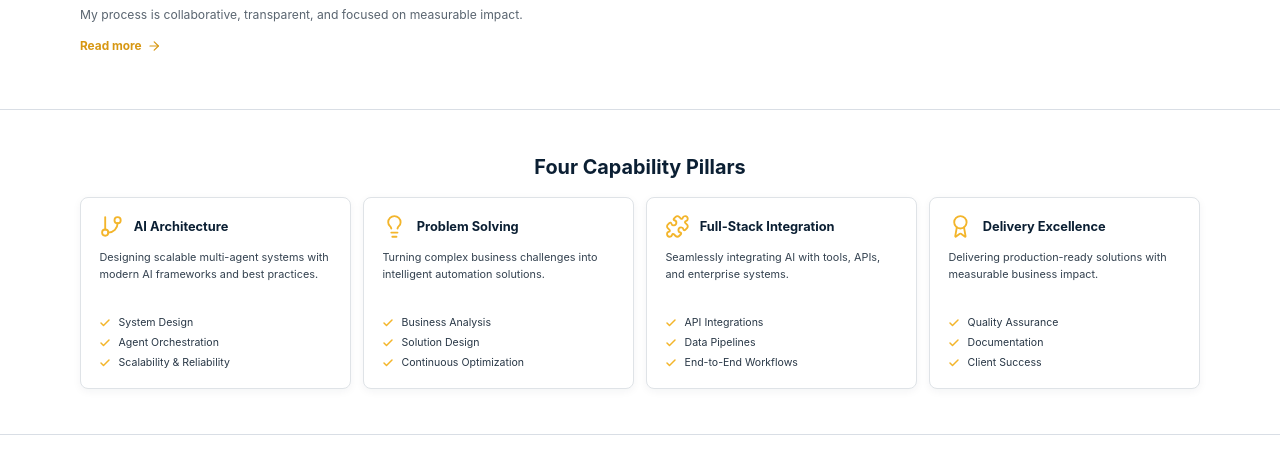
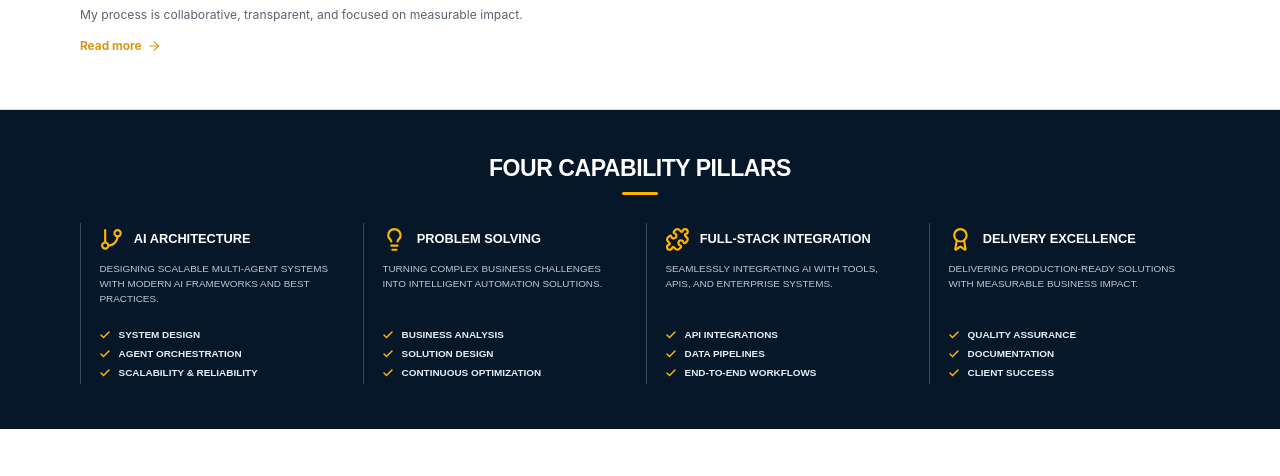
Before and after one commit to Srujan-DiagonalMatrix/srk, a React (Vite) app: page / in a window 1280 px wide. Shown: the part 2494-2970 px from the top of the page. Built offline with nearby package versions, Linux system fonts and the light colour scheme.

Commit message:
Restyle capability pillars section

```diff
--- a/src/styles/globals.css
+++ b/src/styles/globals.css
@@ -393,16 +393,34 @@ p {
 
 .capability-pillars {
   padding-block: clamp(2rem, 3.5vw, 3rem);
-  border-bottom: var(--border-subtle);
-  background: #fff;
+  border-bottom: 0;
+  background: #06172a;
 }
 
 .capability-pillars h2 {
-  margin: 0 0 1rem;
-  color: var(--color-navy);
-  font-size: clamp(1.05rem, 1.55vw, 1.3rem);
-  line-height: 1.3;
+  position: relative;
+  margin: 0 0 1.75rem;
+  padding-bottom: 0.75rem;
+  color: #fff;
+  font-family: Arial, Helvetica, sans-serif;
+  font-size: clamp(1.1rem, 1.8vw, 1.5rem);
+  font-weight: 800;
+  line-height: 1.2;
+  letter-spacing: -0.02em;
   text-align: center;
+  text-transform: uppercase;
+}
+
+.capability-pillars h2::after {
+  position: absolute;
+  bottom: 0;
+  left: 50%;
+  width: 2.25rem;
+  height: 0.2rem;
+  border-radius: var(--radius-pill);
+  background: #ffb400;
+  content: '';
+  transform: translateX(-50%);
 }
 
 .capability-pillars__row {
@@ -413,11 +431,14 @@ p {
 
 .capability-pillar {
   min-width: 0;
-  padding: 1rem 1.15rem 1.1rem;
-  border: 1px solid #dfe3e7;
-  border-radius: 0.5rem;
-  background: #fff;
-  box-shadow: 0 0.15rem 0.55rem rgb(11 31 51 / 5%);
+  padding: 0.25rem 1.15rem 0.25rem;
+  border: 0;
+  border-left: 1px solid rgb(255 255 255 / 22%);
+  border-radius: 0;
+  background: transparent;
+  box-shadow: none;
+  font-family: Arial, Helvetica, sans-serif;
+  text-transform: uppercase;
 }
 
 .capability-pillar__heading {
@@ -430,23 +451,24 @@ p {
   flex: 0 0 auto;
   width: 1.55rem;
   height: 1.55rem;
-  color: #f3b52b;
-  stroke-width: 1.8;
+  color: #ffb400;
+  stroke-width: 2.1;
 }
 
 .capability-pillar h3 {
   margin: 0;
-  color: var(--color-navy);
+  color: #fff;
   font-size: 0.8rem;
-  line-height: 1.35;
+  font-weight: 800;
+  line-height: 1.25;
 }
 
 .capability-pillar > p {
   min-height: 3.5rem;
   margin: 0.65rem 0 0;
-  color: #344250;
-  font-size: 0.68rem;
-  line-height: 1.55;
+  color: #b9c8d8;
+  font-size: 0.62rem;
+  line-height: 1.5;
 }
 
 .capability-pillar ul {
@@ -461,8 +483,9 @@ p {
   display: flex;
   gap: 0.45rem;
   align-items: center;
-  color: #283746;
-  font-size: 0.66rem;
+  color: #e6edf4;
+  font-size: 0.62rem;
+  font-weight: 700;
   line-height: 1.45;
 }
 
@@ -470,7 +493,7 @@ p {
   flex: 0 0 auto;
   width: 0.75rem;
   height: 0.75rem;
-  color: #f3b52b;
+  color: #ffb400;
   stroke-width: 3;
 }
 
```
